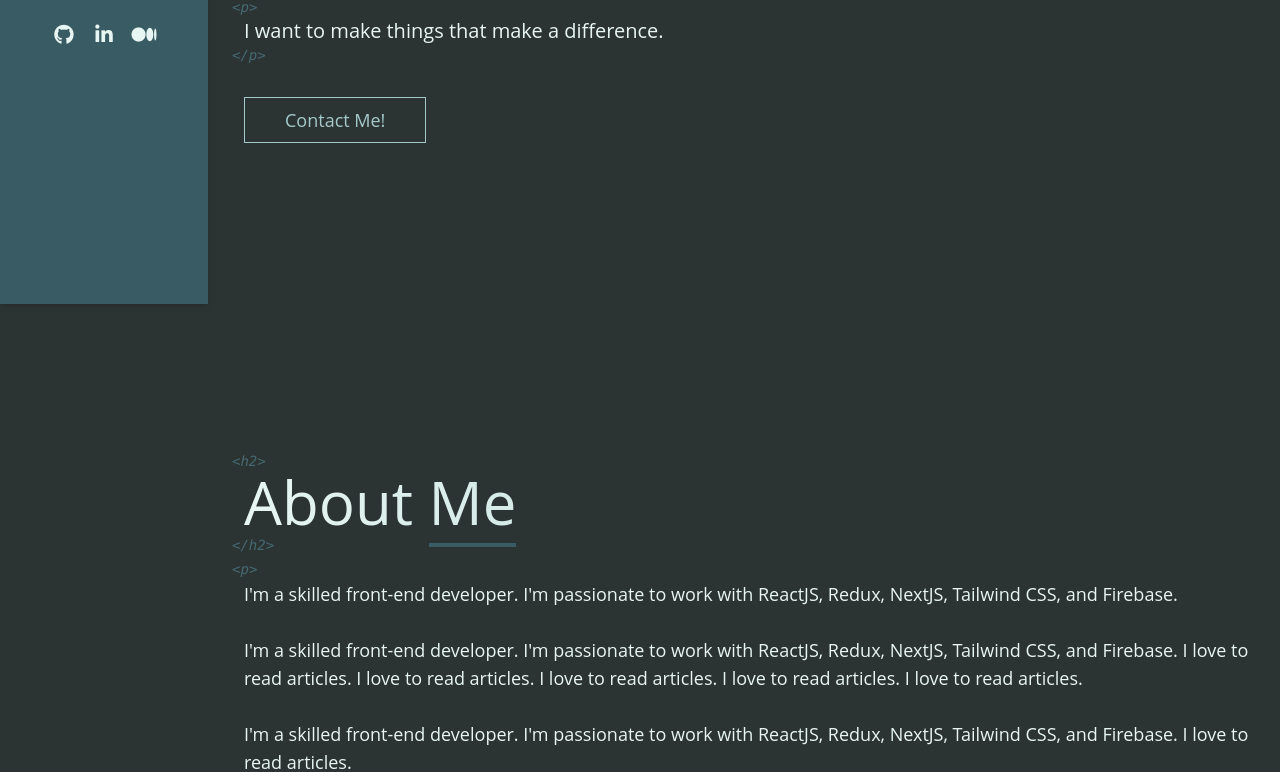
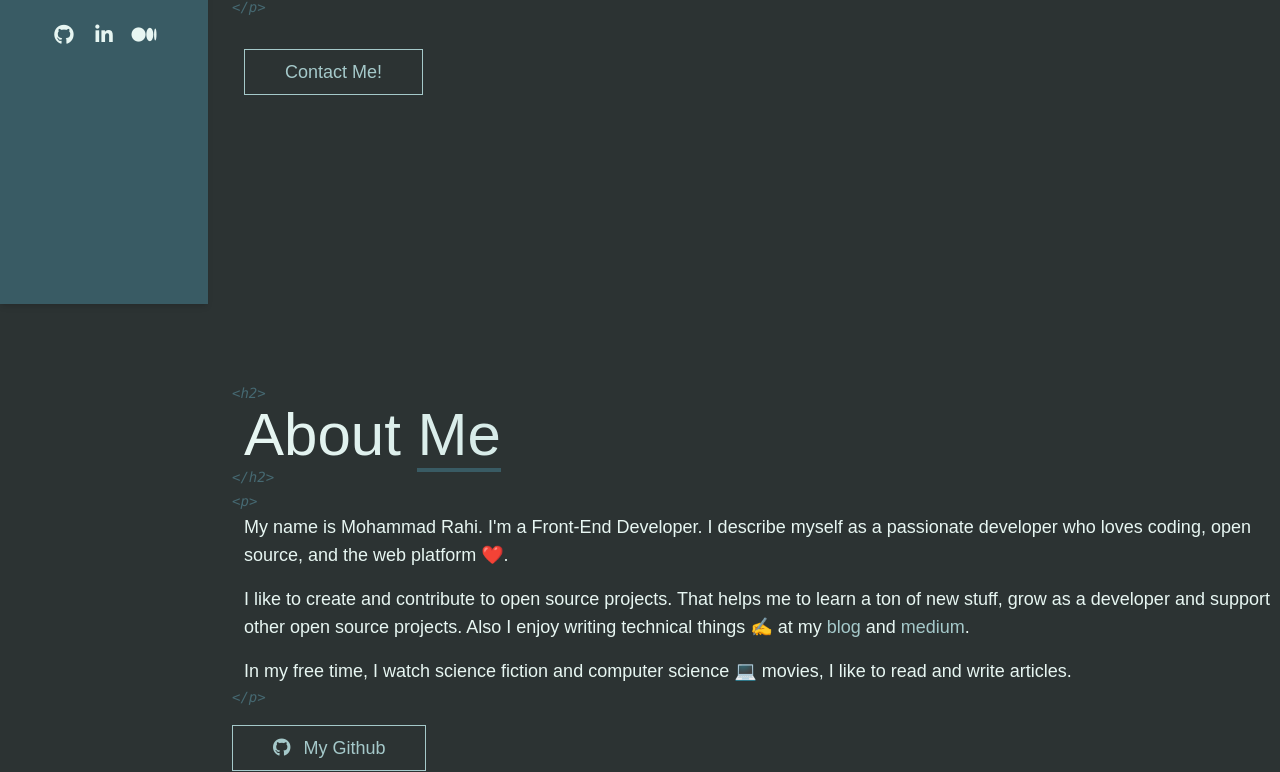
Before and after one commit to mohammad-rahi/mohammadrahi, a Next.js app: page / in a window 1280 px wide. Shown: the part 496-1268 px from the top of the page. Built offline with nearby package versions, Linux system fonts and the light colour scheme.

Commit message:
Solve some issues

```diff
--- a/components/Button.jsx
+++ b/components/Button.jsx
@@ -10,7 +10,7 @@ function Button({
     return (
         <button
             onClick={onClick}
-            className={`border border-secondary-text text-secondary-text hover:bg-gradient-to-r from-secondary-text to-secondary-bg hover:text-primary-bg w-fit text-lg px-10 py-2 transition ${className && className}`}>
+            className={`border border-secondary-text text-secondary-text hover:bg-gradient-to-r from-secondary-text to-secondary-bg hover:text-primary-bg w-fit text-lg px-10 py-2 transition overflow-hidden ${className && className}`}>
             {children}
         </button>
     )
--- a/components/Layout.jsx
+++ b/components/Layout.jsx
@@ -16,7 +16,7 @@ function Layout({ children }) {
         <>
             <Sidebar isClicked={clicked} setIsClicked={setClicked} />
 
-            <div className={`lg:ml-52 my_transition transition max-w-7xl mx-auto relative`}>
+            <div className={`lg:ml-52 my_transition transition relative`}>
 
                 <header className='lg:hidden w-screen min-h-12 fixed top-0 left-0 bg-secondary-bg z-10 shadow px-4 py-1'>
                     <div className='flex items-center justify-between'>
@@ -36,7 +36,7 @@ function Layout({ children }) {
                     </div>
                 </header>
 
-                <main className='mt-12 py-1'>
+                <main className='mt-12 lg:mt-0 py-1 max-w-7xl mx-auto'>
                     {/* Opening Html and Body tags */}
                     <Code element="html" close={false} br />
                     <div className="ml-4 inline-block">
--- a/pages/about.jsx
+++ b/pages/about.jsx
@@ -1,5 +1,6 @@
 import Head from 'next/head'
 import Image from 'next/image'
+import Button from '../components/Button'
 import Code from '../components/Code'
 
 const About = () => {
@@ -18,13 +19,19 @@ const About = () => {
                     <br />
                     <Code element="p">
                         <div className='text-lg'>
-                            <p>I&apos;m a skilled front-end developer. I&apos;m passionate to work with ReactJS, Redux, NextJS, Tailwind CSS, and Firebase.</p>
-                            <br />
-                            <p>I&apos;m a skilled front-end developer. I&apos;m passionate to work with ReactJS, Redux, NextJS, Tailwind CSS, and Firebase. I love to read articles. I love to read articles. I love to read articles. I love to read articles. I love to read articles.</p>
-                            <br />
-                            <p>I&apos;m a skilled front-end developer. I&apos;m passionate to work with ReactJS, Redux, NextJS, Tailwind CSS, and Firebase. I love to read articles.</p>
+                            <p>
+                                My name is Mohammad Rahi. I&apos;m a Front-End Developer. I describe myself as a passionate developer who loves coding, open source, and the web platform ❤️.
+                            </p>
+                            <p className='my-4'>
+                                I like to create and contribute to open source projects. That helps me to learn a ton of new stuff, grow as a developer and support other open source projects. Also I enjoy writing technical things ✍️ at my <a className='text-secondary-text hover:underline' href="https://tech-sheet.blogspot.com" target="_blank" rel='noreferrer'>blog</a> and <a className='text-secondary-text hover:underline' href="https://medium.com/@mohammadrahi" target="_blank" rel='noreferrer'>medium</a>.
+                            </p>
+                            <p>In my free time, I watch science fiction and computer science 💻 movies, I like to read and write articles.</p>
                         </div>
                     </Code>
+                    <br />
+                    <a href="https://github.com/mohammad-rahi" target="_blank" rel="noreferrer" className='py-4'>
+                        <Button className="mt-4"><i class="fa-brands fa-github mr-2"></i> My Github</Button>
+                    </a>
                 </div>
                 {/* </Code> */}
             </div>
--- a/pages/education.jsx
+++ b/pages/education.jsx
@@ -1,5 +1,6 @@
 import Head from 'next/head'
 import React from 'react'
+import Code from '../components/Code'
 
 function education() {
   return (
@@ -7,6 +8,20 @@ function education() {
       <Head>
         <title>Mohammad Rahi: Education</title>
       </Head>
+
+      <Code element="h2">
+        <h2 className='text-5xl lg:text-6xl text-transparent bg-gradient-to-r from-primary-text to-secondary-text bg-clip-text'>My <span className='border-b-4 border-secondary-bg'>Education</span></h2>
+      </Code>
+
+      <div className='flex flex-col justify-center w-full min-h-screen py-2'>
+        <Code element="education">
+          <div className='py-2'>
+            <div className='card'>
+
+            </div>
+          </div>
+        </Code>
+      </div>
     </>
   )
 }
--- a/pages/index.jsx
+++ b/pages/index.jsx
@@ -12,6 +12,9 @@ const Skills = dynamic(() => import("./skills"), {
   suspense: true
 });
 const Work = dynamic(() => import("./work"), {
+  suspense: true
+});
+const Education = dynamic(() => import("./education"), {
   suspense: true
 });
 
@@ -54,6 +57,7 @@ const Index = () => {
         <About />
         <Skills />
         <Work />
+        <Education />
       </Suspense>
     </>
   )
--- a/pages/work.jsx
+++ b/pages/work.jsx
@@ -39,7 +39,7 @@ function Work() {
       </Head>
 
       <Code element="h2">
-        <h2 className='text-5xl lg:text-6xl text-transparent bg-gradient-to-r from-primary-text to-secondary-text bg-clip-text'>Work<span className='border-b-4 border-secondary-bg'>s</span></h2>
+        <h2 className='text-5xl lg:text-6xl text-transparent bg-gradient-to-r from-primary-text to-secondary-text bg-clip-text'>My <span className='border-b-4 border-secondary-bg'>Works</span></h2>
       </Code>
 
       <div className='flex flex-col justify-center w-full min-h-screen py-2'>
--- a/styles/globals.css
+++ b/styles/globals.css
@@ -2,7 +2,7 @@
 @tailwind components;
 @tailwind utilities;
 
-@import url('https://fonts.googleapis.com/css2?family=Open+Sans:wght@300;400;500;600;700&display=swap');
+@import url('https://fonts.googleapis.com/css2?family=Poppins:wght@300;400;500;600;700&display=swap');
 
 :root {
   --bg-primary: #2C3333;
@@ -50,7 +50,7 @@ a {
 body {
   background: var(--bg-primary);
   color: var(--text-primary);
-  font-family: 'Open Sans', sans-serif;
+  font-family: 'Poppins', sans-serif;
 }
 
 code {
```
